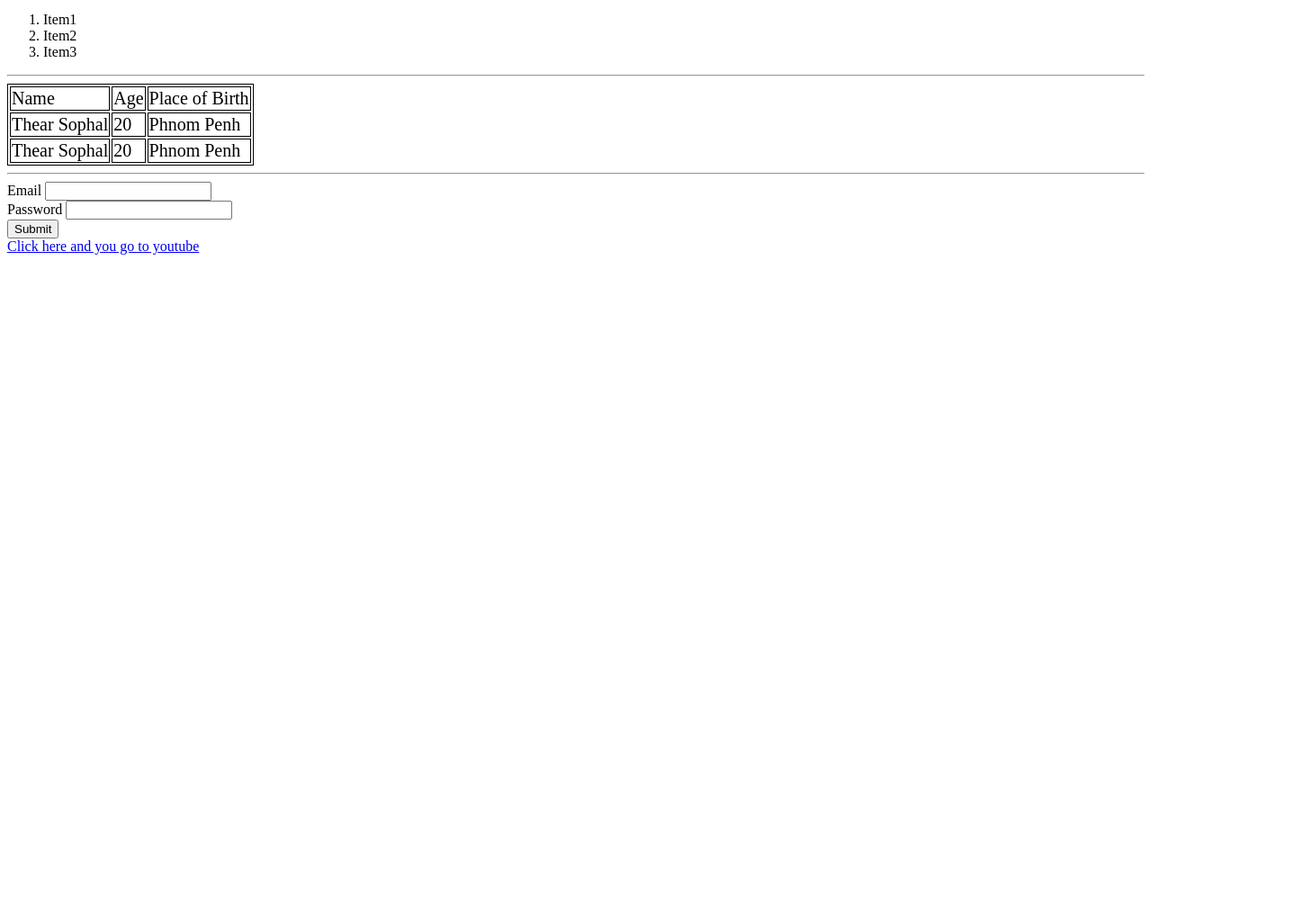
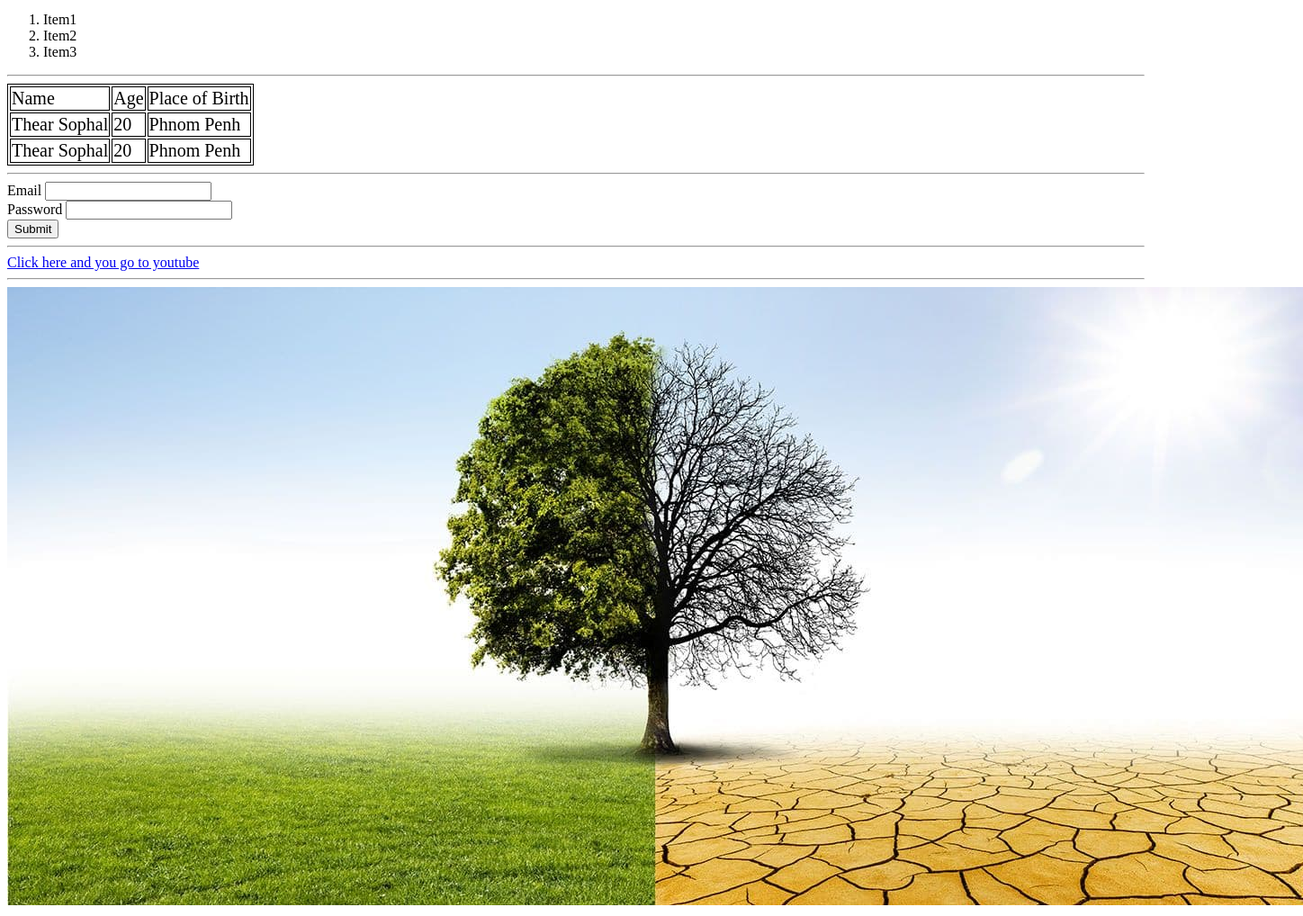
Before and after one commit to Sophal24/NetlifyClass, a plain HTML site: page index.html in a window 1280 px wide. Shown: the part 522-1540 px from the top of the page at 90% size, 1448 px wide, since content can reach past the window. Before the commit the page ends 813 px from the top, so only its background shows below. Drawn offline with Linux system fonts and the light colour scheme.

Commit message:
add one more image

```diff
--- a/index.html
+++ b/index.html
@@ -64,9 +64,11 @@
 		<button type="submit">Submit</button>
 	</form>
 
-
+	<hr>
 	<!-- link -->
 	<a href="https://www.youtube.com/" target="_blank">Click here and you go to youtube</a>
+	<hr>
+	<img src="tree.jpg">
 
 </body>
 </html>
```
Also changed, not shown: tree.jpg (added).
